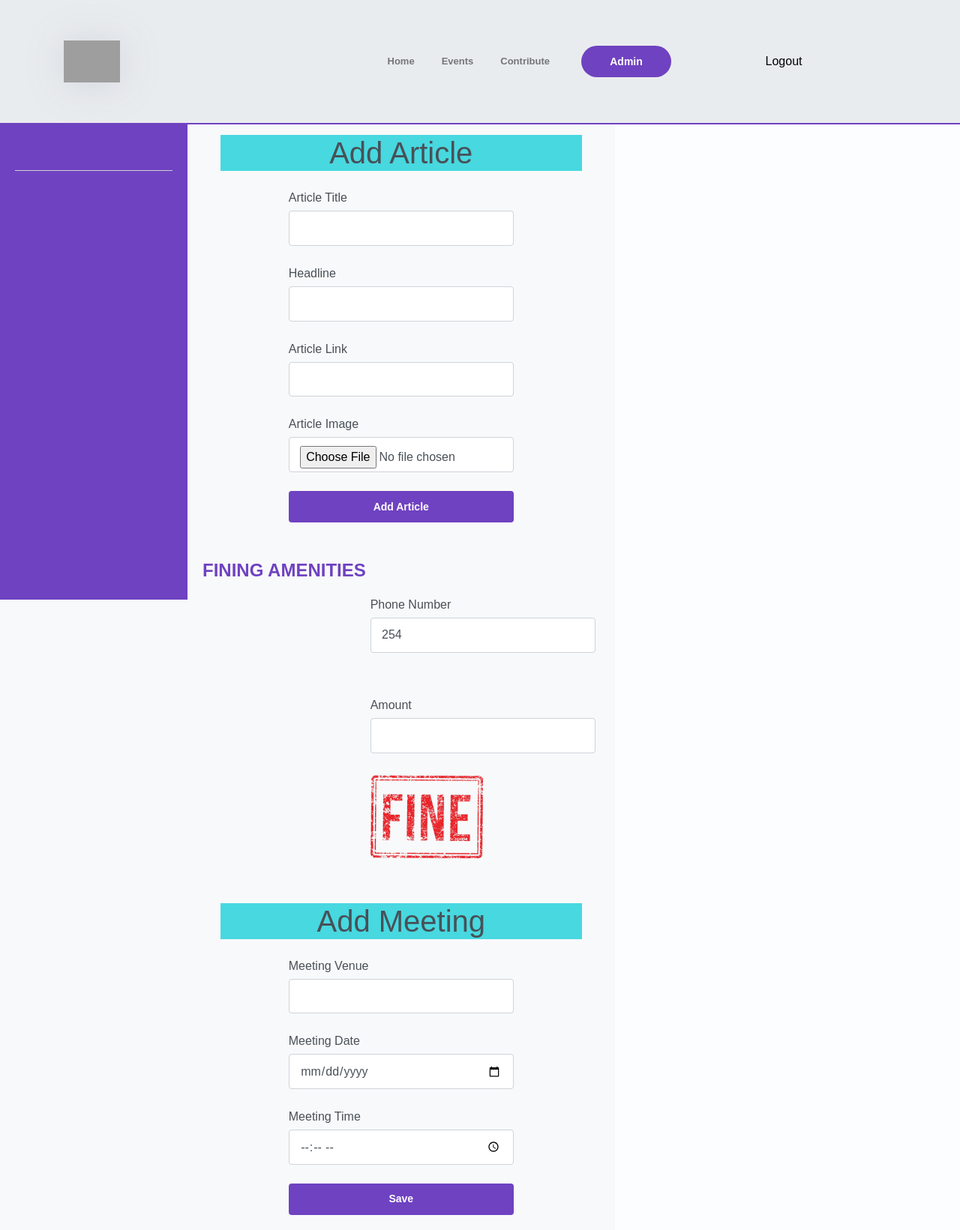
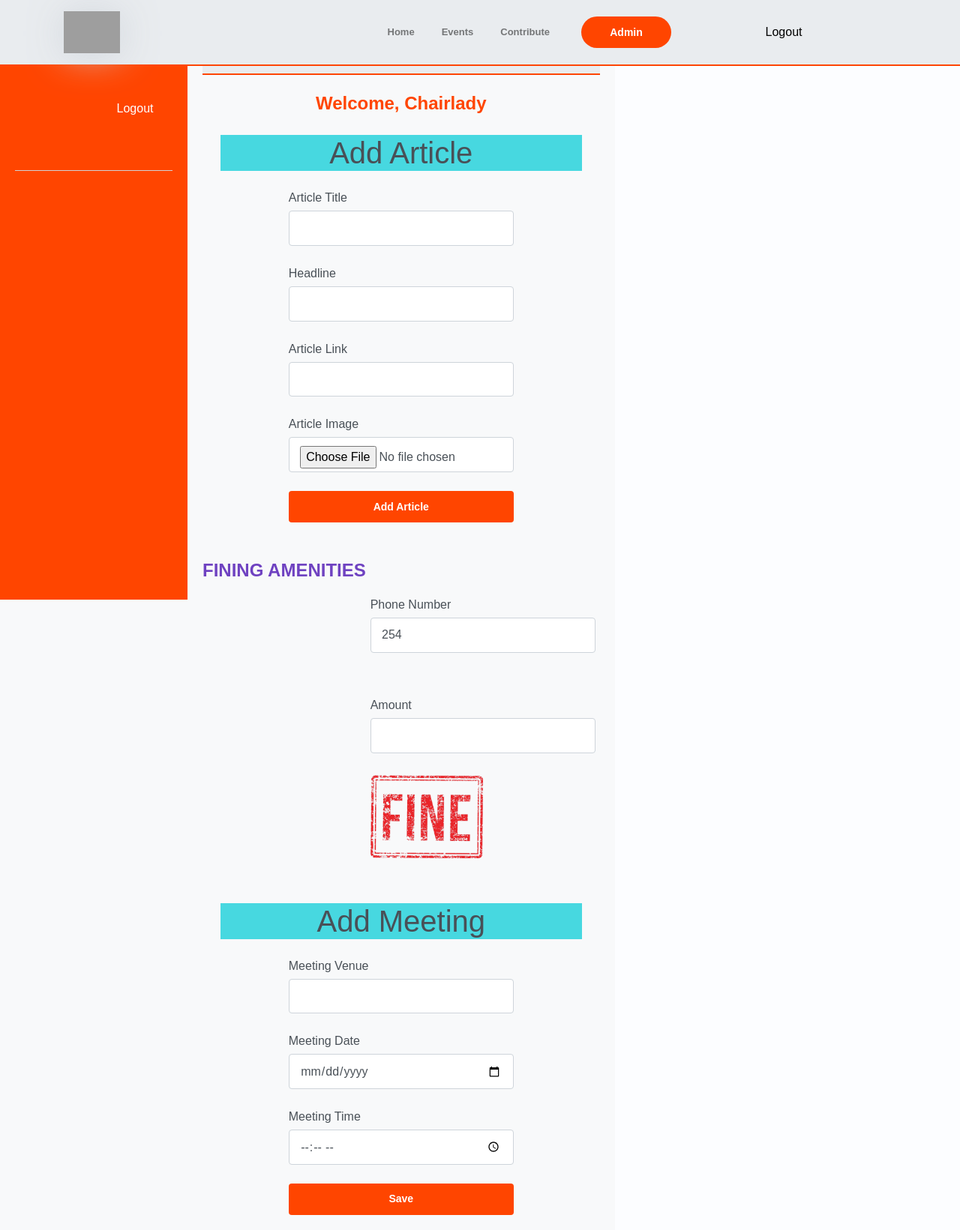
Before and after one commit to Mr-LOCKe07/Wamama-Chama-System, a Django app: page /articles in a window 1280 px wide. Shown: the whole page at 75% size. Run offline with Django 5.2, Linux system fonts and the light colour scheme; data that the repository does not hold is empty; parts of the project's set-up code (start-up, migrations or seed data) failed here and were passed over; some libraries are stand-ins or nearby versions; grey boxes are pictures that could not be loaded.

Commit message:
Adjustments

```diff
--- a/STK_PUSH/templates/admin sign.html
+++ b/STK_PUSH/templates/admin sign.html
@@ -9,6 +9,7 @@
   }
   body {
       background-color: white;
+      padding: 20px;
   }
   form {
       display: flex;
@@ -35,7 +36,7 @@
   button {
       padding: 10px;
       background: plum;
-      color: beige;
+      color: orangered;
       border: none;
       cursor: pointer;
   }
--- a/STK_PUSH/templates/admin-dashboard.html
+++ b/STK_PUSH/templates/admin_dashboard.html
@@ -20,7 +20,7 @@
         }
         button {
             padding: 10px;
-            background: plum;
+            background: orangered;
             color: beige;
             border: none;
             cursor: pointer;
@@ -33,7 +33,7 @@
         }
         .sidebar {
             width: 250px;
-            background: #6f42c1;
+            background: orangered;
             color: white;
             height: 100vh;
             padding: 20px;
@@ -53,7 +53,7 @@
             cursor: pointer;
         }
         .sidebar ul li:hover {
-            background: #5a32a3;
+            background: orangered;
         }
         .main-content {
             margin-left: 250px;
@@ -64,7 +64,7 @@
             background: #e9ecef;
             padding: 10px;
             text-align: right;
-            border-bottom: 2px solid #6f42c1;
+            border-bottom: 2px solid orangered;
         }
         .cards {
             display: flex;
@@ -72,7 +72,7 @@
             margin-top: 20px;
         }
         .card {
-            background: #6f42c1;
+            background: orangered;
             color: white;
             padding: 20px;
             border-radius: 5px;
@@ -104,18 +104,18 @@
             margin-bottom: 15px;
         }
         .btn-primary {
-            background-color: #6f42c1;
+            background-color: orangered;
             border: none;
         }
         .btn-primary:hover {
-            background-color: #5a32a3;
+            background-color: orangered;
         }
         .welcome-title {
             text-align: center;
             margin-top: 20px;
             font-size: 24px;
             font-weight: bold;
-            color: #6f42c1;
+            color: orangered;
         }
         .add-meeting-form {
             margin-top: 40px;
--- a/STK_PUSH/templates/layout.html
+++ b/STK_PUSH/templates/layout.html
@@ -37,12 +37,12 @@
                         <a class="nav-link" href="{% url 'method' %}">Contribute</a>
                     </li>
                     <li class="nav-item">
-                        <a class="btn btn-primary rounded ml-4" href="{% url 'admin_sign' %}">Admin</a>
+                        <a class="btn btn-primary rounded ml-4" href="{% url 'admin_login' %}">Admin</a>
                     </li>
                     <li>
                         <form method="post" action="{% url 'user_logout' %}" style="margin: 0;">
                         {% csrf_token %}
-                        <button type="submit" style="background: none; border: none; color: black; cursor: pointer; padding: 60px;">Logout</button>
+                        <button type="submit" style="background: none; border: none; color: black; cursor: pointer; padding: 20px;">Logout</button>
                         </form>
                     </li>
                 </ul>
--- a/STK_PUSH/templates/meetings.html
+++ b/STK_PUSH/templates/meetings.html
@@ -3,7 +3,7 @@
 
 {% block body %}
 <div class="meeting-info card shadow-lg p-4 mb-5 bg-white rounded" style='margin-top: 100px;'>
-    <h2 class="text-center text-primary " style="padding: 50px">Chama Meeting</h2>
+    <h2 class="text-center text-primary ">Chama Meeting</h2>
     <p class="lead text-center">Welcome to our monthly women's group meeting. This month, we will be gathering at:</p>
     {% for meeting in meetings %}
     <div class="venue" style="padding: 20px;">
--- a/STK_PUSH/urls.py
+++ b/STK_PUSH/urls.py
@@ -21,15 +21,15 @@ urlpatterns = [
         path('admin_sign',views.admin_sign, name="admin_sign"),
         path('',views.sign_up, name="sign_up"),
         path('meetings',views.meetings, name="meetings"),
-        path('dashboard',views.dashboard,name="dashboard"),
+        # path('dashboard',views.dashboard,name="dashboard"),
         path('add-meeting/', views.add_meeting, name='add-meeting'),
         path('meeting/<int:meeting_id>/', views.meeting_detail, name='meeting-detail'),
         path('articles', views.articles, name='articles'),
         path('delete-meeting/<int:meeting_id>/', views.delete_meeting, name='delete-meeting'),
         path('register/', views.register, name="register"),
         path('login/', views.user_login, name="login"),
-        path('admin', views.admin, name="admin_sign"),
-        path('admin_login',views.admin_login, name="admin_login"),
+        path('admin_dashboard/', views.admin_dashboard, name="admin_dashboard"),
+        path('admin_login/',views.admin_login, name="admin_login"),
         path('logout/',views.logout, name="logout"),
         path('user_logout/',views.user_logout, name="user_logout"),
 
--- a/STK_PUSH/views.py
+++ b/STK_PUSH/views.py
@@ -231,7 +231,7 @@ def meetings(request):
 
 
 def dashboard(request):
-    return render(request, 'admin-dashboard.html')
+    return render(request, 'admin_dashboard.html')
 
 
 def add_meeting(request):
@@ -242,7 +242,7 @@ def add_meeting(request):
             return redirect('dashboard')
     else:
         form = Meet()
-    return render(request, 'admin-dashboard.html', {'form': form})
+    return render(request, 'admin_dashboard.html', {'form': form})
 
 
 def meeting_detail(request, meeting_id):
@@ -256,11 +256,11 @@ def admin_dashboard(request):
         if form.is_valid():
             Meetings.objects.all().delete()
             form.save()
-            return redirect('admin-dashboard')
+            return redirect('admin_dashboard')
     else:
         form = Meet()
     meetings = Meetings.objects.all()
-    return render(request, 'admin-dashboard.html', {'form': form, 'meetings': meetings})
+    return render(request, 'admin_dashboard.html', {'form': form, 'meetings': meetings})
 
 
 def delete_meeting(request, meeting_id):
@@ -268,7 +268,7 @@ def delete_meeting(request, meeting_id):
     if request.method == 'POST':
         meeting.delete()
         return redirect('admin-dashboard')
-    return render(request, 'admin-dashboard.html')
+    return render(request, 'admin_dashboard.html')
 
 
 # User Login
@@ -315,7 +315,7 @@ def admin_login(request):
             if check_password(password, admin.password):
                 messages.success(request, "Login successful!")
                 request.session['admin_id'] = admin.id
-                return redirect("dashboard")
+                return redirect("admin_dashboard")
             else:
                 messages.error(request, "Invalid credentials. Please try again.")
         except RegisterChama.DoesNotExist:
@@ -341,7 +341,7 @@ def articles(request):
         form = ArticleForm(request.POST, request.FILES)
         if form.is_valid():
             form.save()
-            return redirect('dashboard')  # Redirect after saving
+            return redirect('admin_dashboard')  # Redirect after saving
         else:
             print("Form Errors:", form.errors)  # Debugging line
 
@@ -349,4 +349,4 @@ def articles(request):
         form = ArticleForm()
 
     articles = Article.objects.all()
-    return render(request, 'admin-dashboard.html', {'form': form, 'articles': articles})
+    return render(request, 'admin_dashboard.html', {'form': form, 'articles': articles})
```
Also changed, not shown: media/articles/images.jpeg (added), media/articles/images_AhbESGU.jpeg (added).
